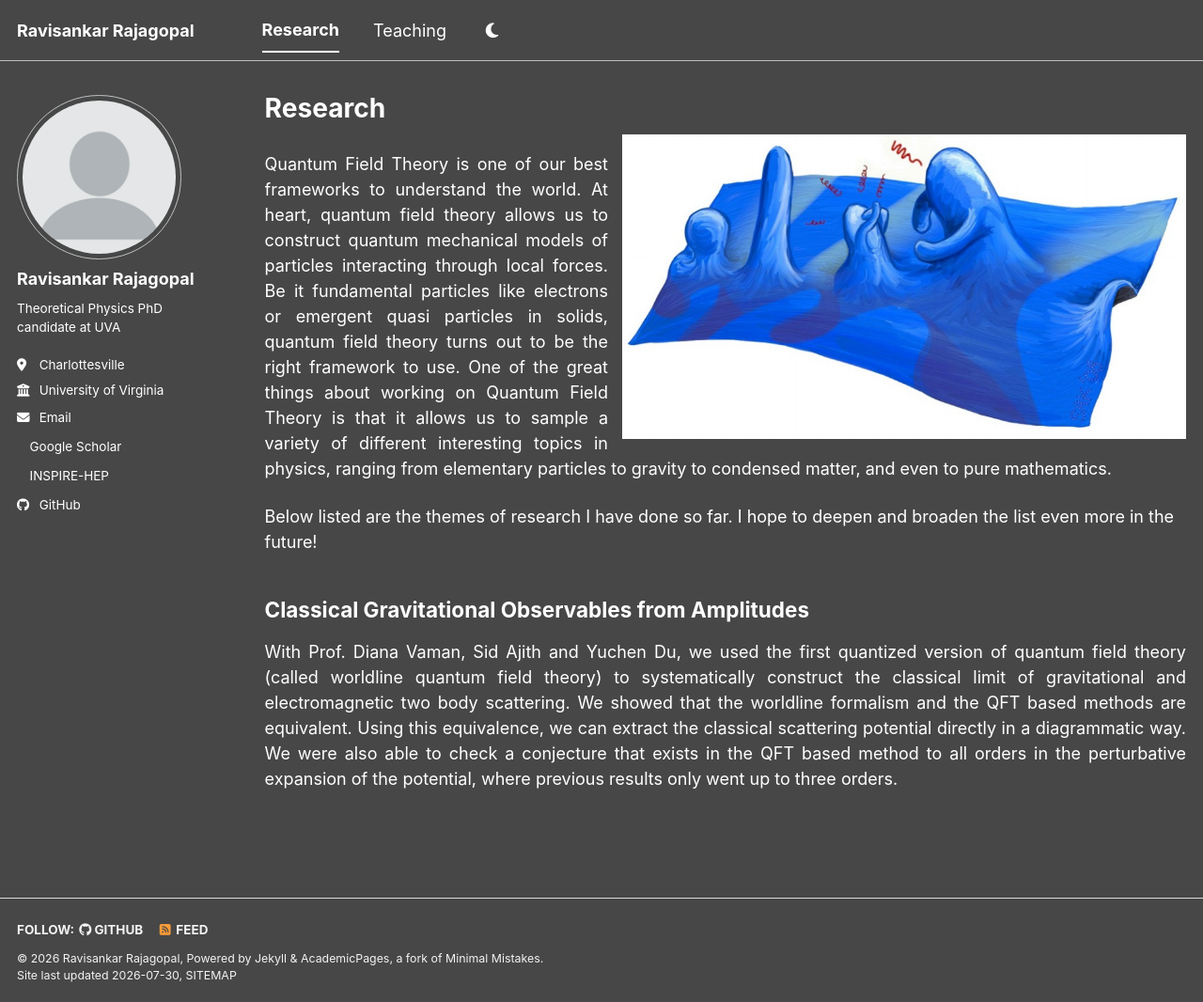
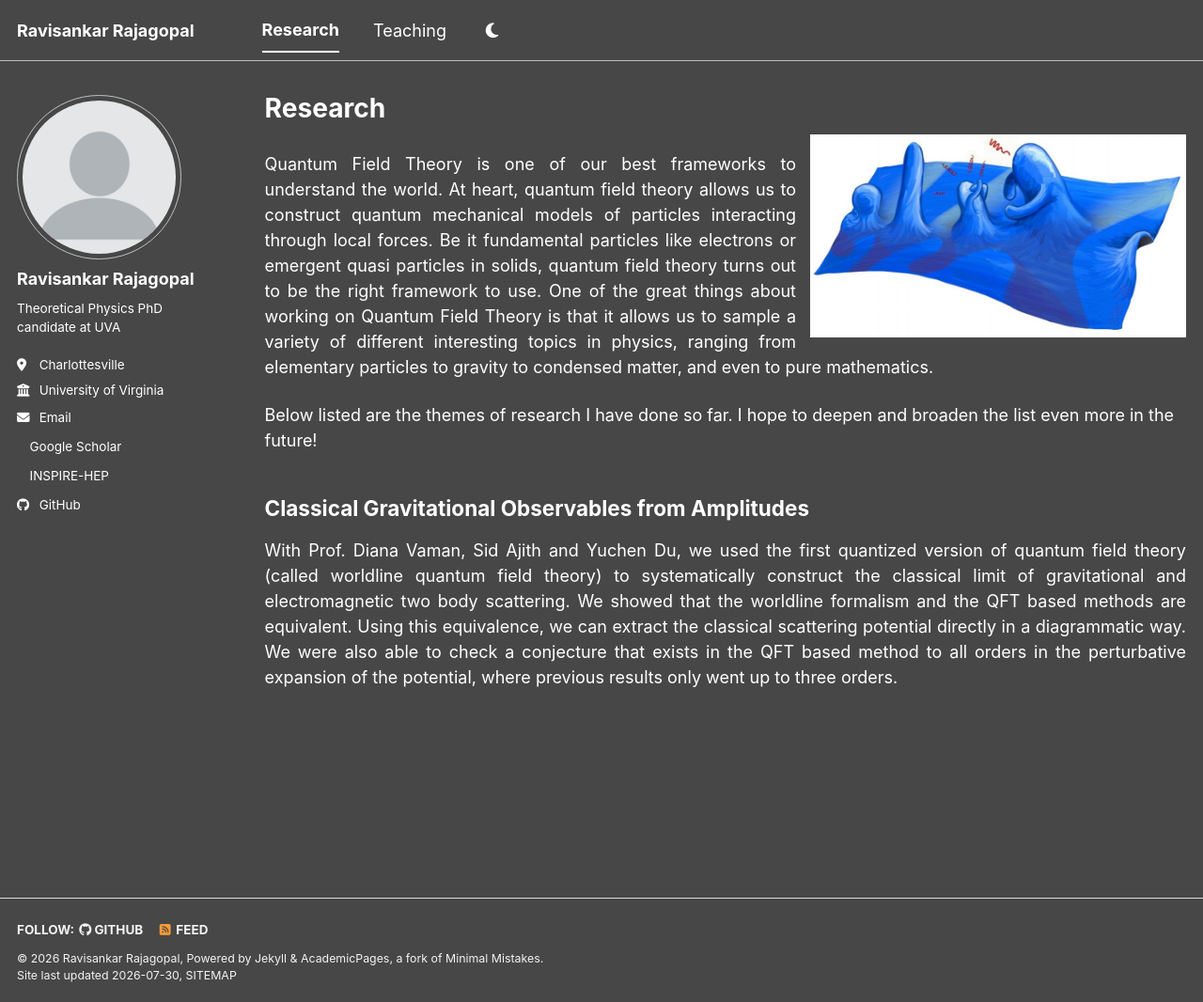
Before and after one commit to ravisankar712/ravisankar712.github.io, a Jekyll site: the page built from _pages/research.html, in a window 1280 px wide and 1066 px high. Shown: the whole window at 94% size. Built offline with Jekyll 4.4.1, drawn with Linux system fonts in a browser that asks for light colours; a style sheet for code colours, icons or effects is not loaded.

Commit message:
Update research.html

```diff
--- a/_pages/research.html
+++ b/_pages/research.html
@@ -6,7 +6,7 @@ author_profile: true
 ---
 {% include base_path %}
 <div style="overflow: hidden;">
-  <img src="/images/qft-cartoon.jpg" style="float: right; margin: 0 0 10px 15px; width: 600px;">
+  <img src="/images/qft-cartoon.jpg" style="float: right; margin: 0 0 10px 15px; width: 400px;">
   <p style="text-align: justify;">
     Quantum Field Theory is one of our best frameworks to understand the world.
   At heart, quantum field theory allows us to construct quantum mechanical models of particles
```
